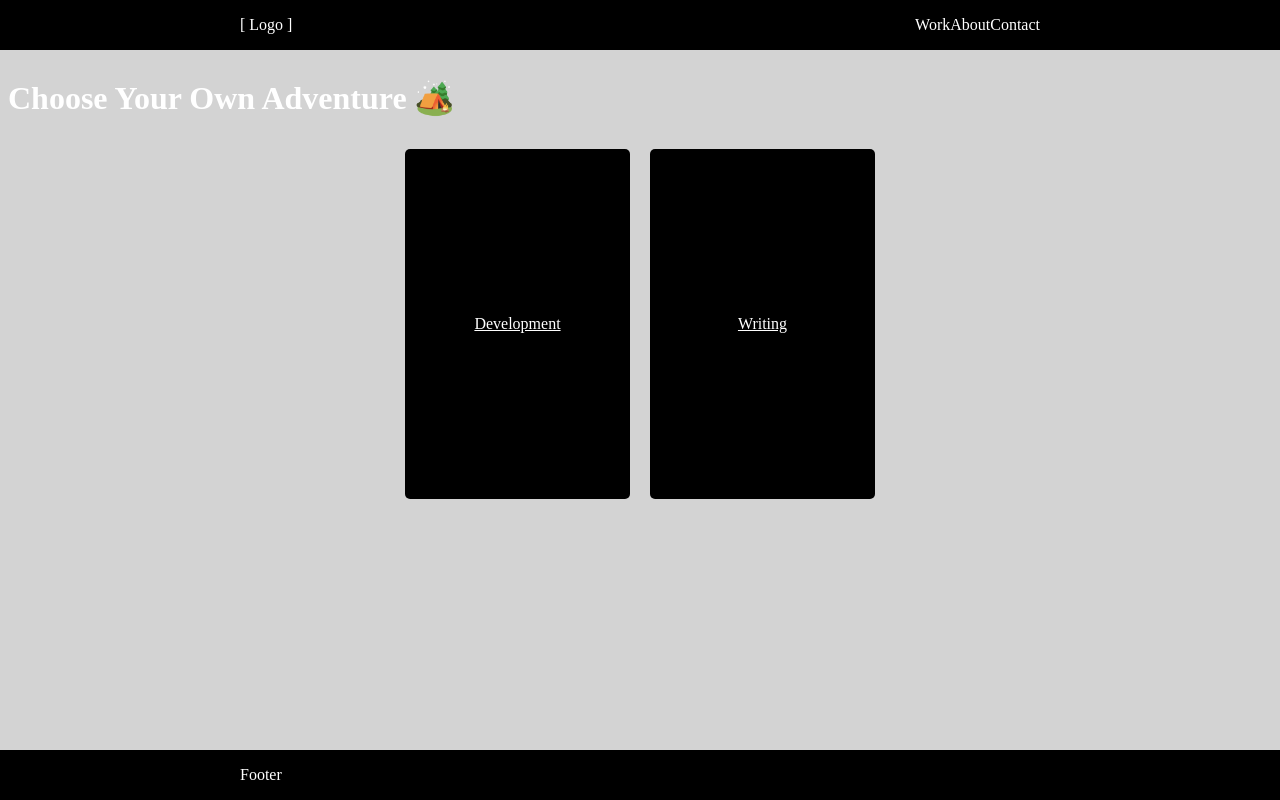
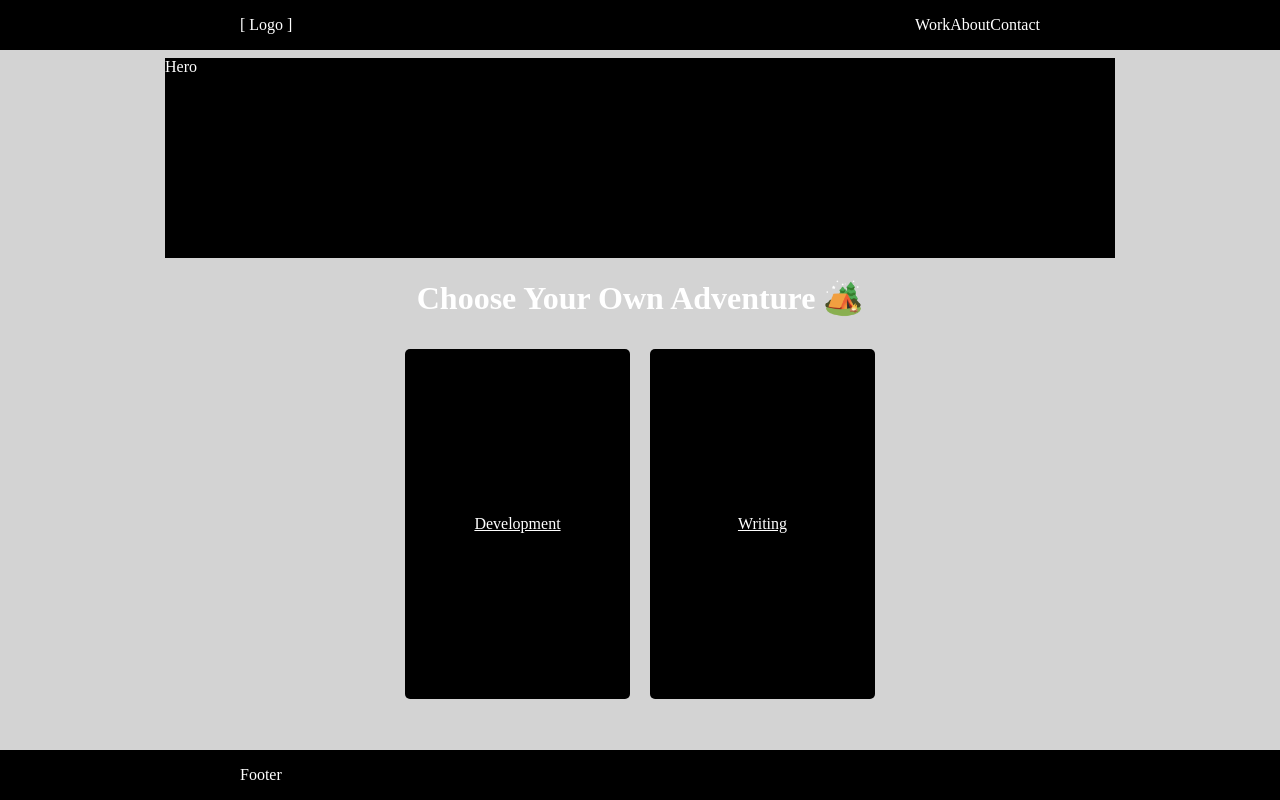
Before and after one commit to jimburch/portfolio, a React app: page / in a window 1280 px wide. Built offline with nearby package versions, Linux system fonts and the light colour scheme; no server answers; the HTML template or start-up script is replaced by a standard one.

Commit message:
hero component

```diff
--- /dev/null
+++ b/src/client/components/Hero/index.tsx
@@ -0,0 +1,23 @@
+import React from "react";
+import { createUseStyles } from "react-jss";
+
+const useStyles = createUseStyles({
+  root: {
+    display: "flex",
+    background: "black",
+    width: "100%",
+    height: 200,
+  },
+});
+
+const Hero: React.FC = () => {
+  const classes = useStyles();
+
+  return (
+    <div className={classes.root}>
+      <div>Hero</div>
+    </div>
+  );
+};
+
+export default Hero;
--- a/src/client/components/PageContainer/index.tsx
+++ b/src/client/components/PageContainer/index.tsx
@@ -6,6 +6,7 @@ import { appStyles } from "../../constants/appStyles";
 const useStyles = createUseStyles({
   root: {
     width: "100%",
+    maxWidth: 950,
     minHeight: `calc(100vh - ${
       appStyles.navHeight + appStyles.footerHeight
     }px)`,
--- a/src/client/views/Home/index.tsx
+++ b/src/client/views/Home/index.tsx
@@ -1,9 +1,14 @@
 import React from "react";
 import { Link } from "react-router-dom";
 import { createUseStyles } from "react-jss";
+import Hero from "../../components/Hero";
 
 const useStyles = createUseStyles({
-  root: {},
+  root: {
+    display: "flex",
+    flexDirection: "column",
+    alignItems: "center",
+  },
   cardContainer: {
     display: "flex",
     flexDirection: "row",
@@ -31,6 +36,7 @@ const Home: React.FC = () => {
 
   return (
     <div className={classes.root}>
+      <Hero />
       <h1>
         Choose Your Own Adventure{" "}
         <span role="img" aria-label="camping">
```
